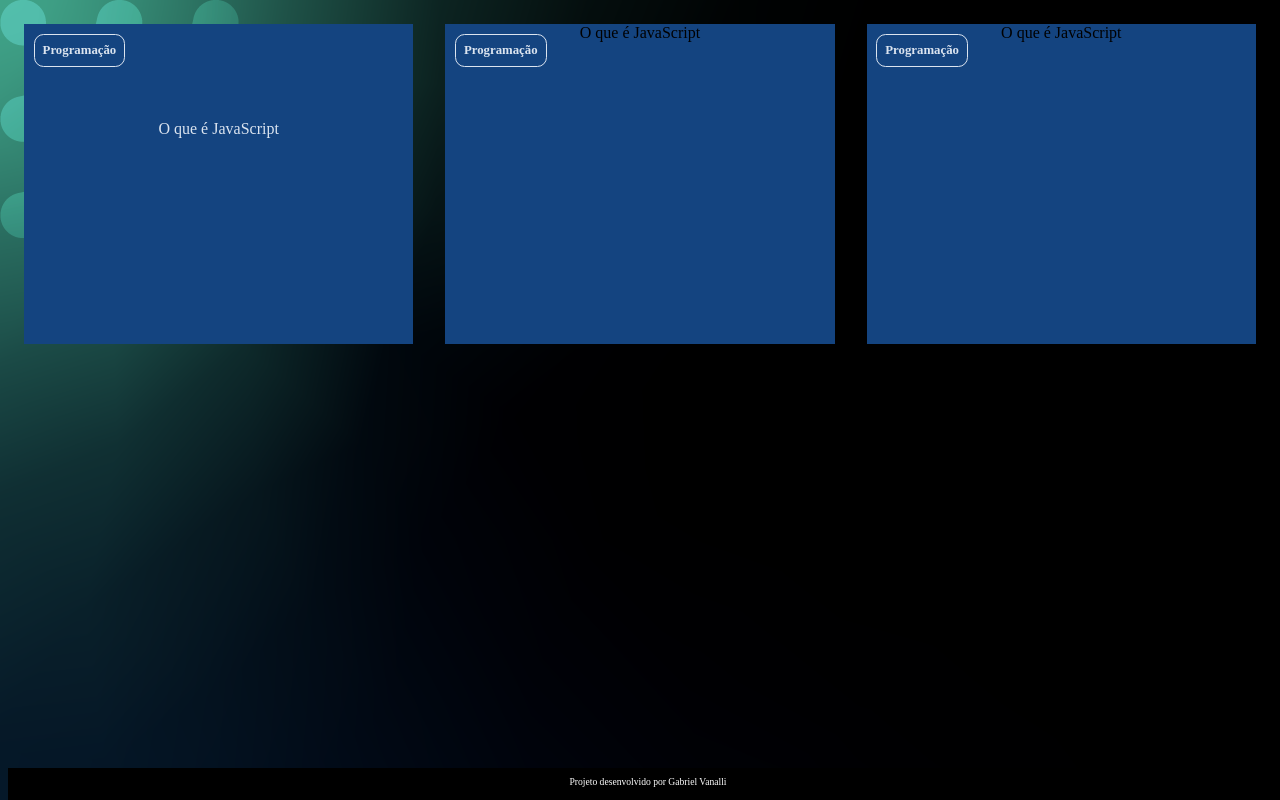
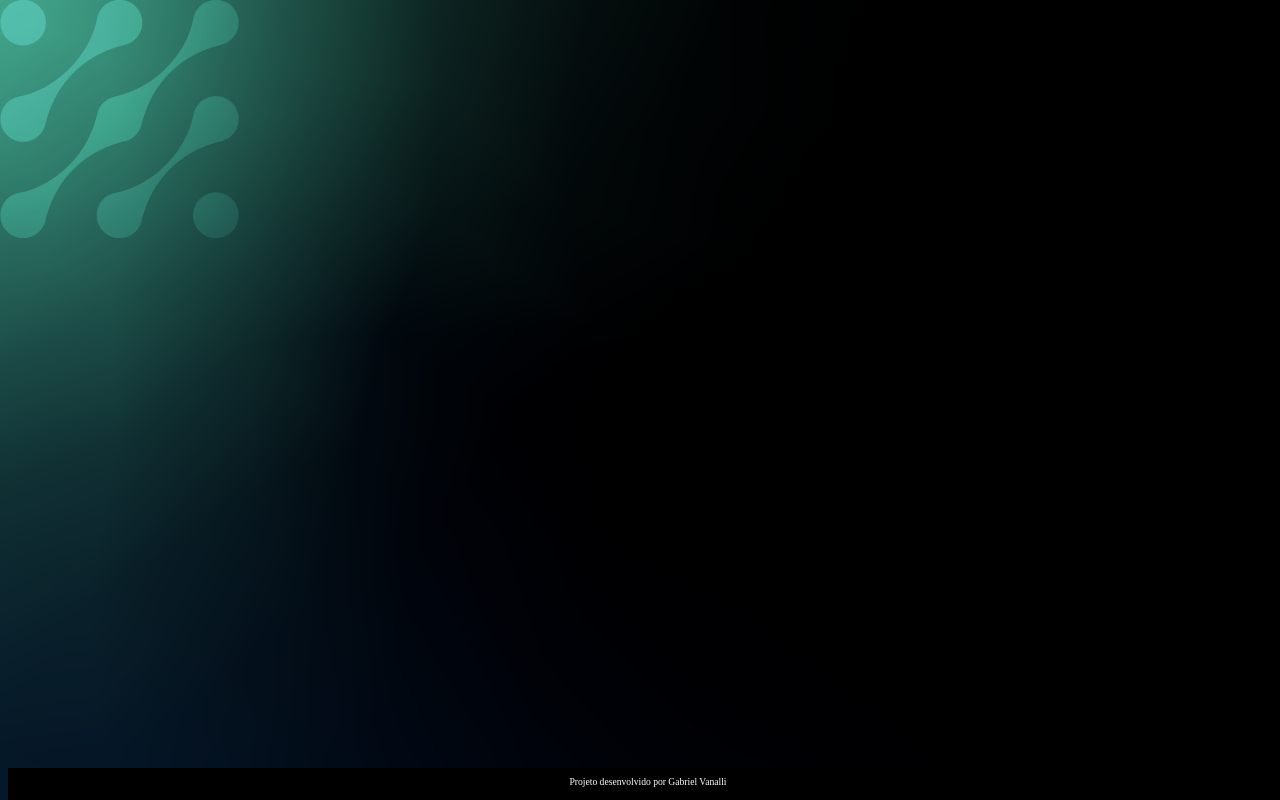
Before and after one commit to gabrielestudojava/flash-card-2B, a plain HTML site: page index.html in a window 1280 px wide. Drawn offline with Linux system fonts and the light colour scheme.

Commit message:
Update index.html

```diff
--- a/index.html
+++ b/index.html
@@ -9,7 +9,7 @@
 <body>
   <main>
     <section id="container">
-        <article class="cartao">
+<!--         <article class="cartao">
         <div class="cartao__conteudo">
             <h3>Programação</h3>
             <div class="cartao__conteudo__pergunta">
@@ -19,33 +19,12 @@
                 <p>O JavaScript é uma linguagem de Programação</p>
             </div>
         </div>
-    </article>
-    <article class="cartao">
-        <div class="cartao__conteudo">
-            <h3>Programação</h3>
-            <div class="cartao__conteudo__pergunta">
-                O que é JavaScript
-            </div>
-            <div class="cartao__conteudo__resposta">
-                O JavaScript é uma linguagem de Programação
-            </div>
-        </div>
-    </article>
-    <article class="cartao">
-        <div class="cartao__conteudo">
-            <h3>Programação</h3>
-            <div class="cartao__conteudo__pergunta">
-                O que é JavaScript
-            </div>
-            <div class="cartao__conteudo__resposta">
-                O JavaScript é uma linguagem de Programação
-            </div>
-        </div>
-    </article>
+    </article>   -->
     </section>
     </main>
     <footer>
         <p>Projeto desenvolvido por Gabriel Vanalli</p>
     </footer>
+    <script src"app.js"></script>
 </body>
 </html>
```
